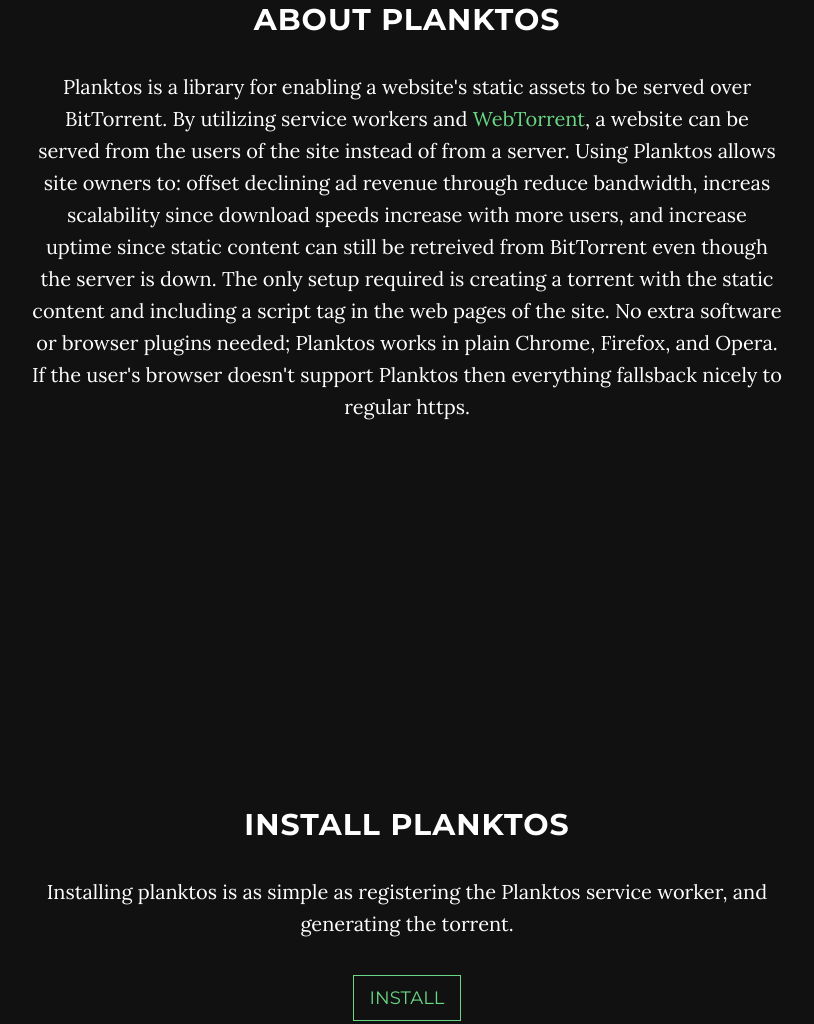
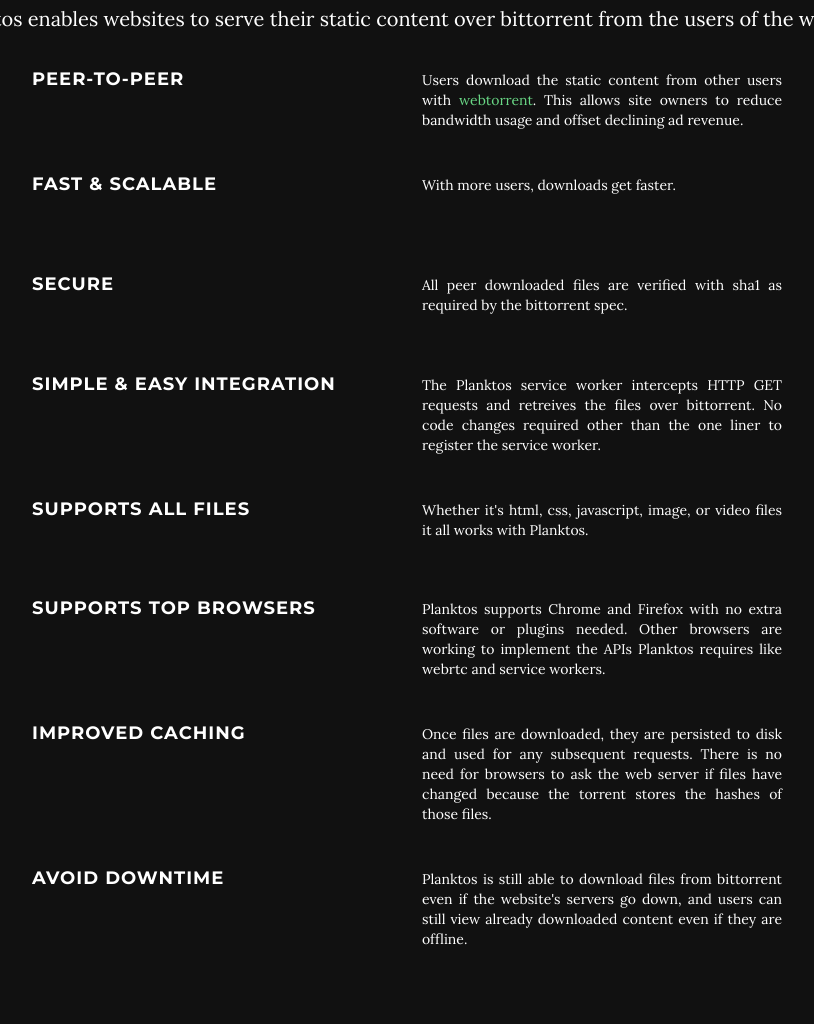
Before and after one commit to xuset/planktos, a plain HTML site: page index.html in a window 1280 px wide. Shown: the part 1047-2071 px from the top of the page, without its empty margins (233-1047 px from the left). Drawn offline with nearby package versions, Linux system fonts and the light colour scheme.

Commit message:
Adding content

```diff
--- a/index.html
+++ b/index.html
@@ -85,11 +85,71 @@
     </header>
 
     <!-- About Section -->
-    <section id="about" class="container content-section text-center">
-        <div class="row">
-            <div class="col-lg-8 col-lg-offset-2">
-                <h2>About Planktos</h2>
-                <p>Planktos is a library for enabling a website's static assets to be served over BitTorrent. By utilizing service workers and <a target="_blank" href="https://webtorrent.io/">WebTorrent</a>, a website can be served from the users of the site instead of from a server. Using Planktos allows site owners to: offset declining ad revenue through reduce bandwidth, increas scalability since download speeds increase with more users, and increase uptime since static content can still be retreived from BitTorrent even though the server is down. The only setup required is creating a torrent with the static content and including a script tag in the web pages of the site. No extra software or browser plugins needed; Planktos works in plain Chrome, Firefox, and Opera. If the user's browser doesn't support Planktos then everything fallsback nicely to regular https.</p>
+    <section id="about" class="container content-section">
+        <p class="text-center">Planktos enables websites to serve their static content over bittorrent from the users of the website</p>
+
+        <div class="row" style="padding-bottom: 45px">
+            <div class="col-md-4 col-md-offset-2">
+                <h4>peer-to-peer</h4>
+            </div>
+            <div class="col-md-4 text-justify">
+              Users download the static content from other users with <a target="_blank" href="https://webtorrent.io/">webtorrent</a>. This allows site owners to reduce bandwidth usage and offset declining ad revenue.
+            </div>
+        </div>
+        <div class="row" style="padding-bottom: 45px">
+            <div class="col-md-4 col-md-offset-2">
+                <h4>Fast &amp; Scalable</h4>
+            </div>
+            <div class="col-md-4 text-justify">
+              With more users, downloads get faster.
+            </div>
+        </div>
+        <div class="row" style="padding-bottom: 45px">
+            <div class="col-md-4 col-md-offset-2">
+                <h4>Secure</h4>
+            </div>
+            <div class="col-md-4 text-justify">
+              All peer downloaded files are verified with sha1 as required by the bittorrent spec.
+            </div>
+        </div>
+        <div class="row" style="padding-bottom: 45px">
+            <div class="col-md-4 col-md-offset-2">
+                <h4>Simple &amp; Easy Integration</h4>
+            </div>
+            <div class="col-md-4 text-justify">
+              The Planktos service worker intercepts HTTP GET requests and retreives the files over bittorrent. No code changes required other than the one liner to register the service worker.
+            </div>
+        </div>
+        <div class="row" style="padding-bottom: 45px">
+            <div class="col-md-4 col-md-offset-2">
+                <h4>Supports all files</h4>
+            </div>
+            <div class="col-md-4 text-justify">
+              Whether it's html, css, javascript, image, or video files it all works with Planktos.
+            </div>
+        </div>
+        <div class="row" style="padding-bottom: 45px">
+            <div class="col-md-4 col-md-offset-2">
+                <h4>Supports top browsers</h4>
+            </div>
+            <div class="col-md-4 text-justify">
+              Planktos supports Chrome and Firefox with no extra software or plugins needed. Other browsers are working to implement the APIs Planktos requires like webrtc and service workers.
+            </div>
+        </div>
+        <div class="row" style="padding-bottom: 45px">
+            <div class="col-md-4 col-md-offset-2">
+                <h4>Improved Caching</h4>
+            </div>
+            <div class="col-md-4 text-justify">
+                Once files are downloaded, they are persisted to disk and used for any subsequent requests. There is no need for browsers to ask the web server if files have changed because the torrent stores the hashes of those files.
+            </div>
+        </div>
+        <div class="row" style="padding-bottom: 45px">
+            <div class="col-md-4 col-md-offset-2">
+                <h4>Avoid downtime</h4>
+            </div>
+            <div class="col-lg-4 text-justify">
+                Planktos is still able to download files from bittorrent even if the website's servers go down, and users can still view already downloaded content even if they are offline.
             </div>
         </div>
     </section>
@@ -100,8 +160,9 @@
             <div class="container">
                 <div class="col-lg-8 col-lg-offset-2">
                     <h2>Install Planktos</h2>
-                    <p>Installing planktos is as simple as registering the Planktos service worker, and generating the torrent.</p>
-                    <a target="_blanks" href="https://github.com/xuset/planktos#setup" class="btn btn-default btn-lg">Install</a>
+                    <p class="text-justify">Installing planktos is as simple as registering the Planktos service worker and generating the torrent.</p>
+                    <a target="_blanks" href="https://github.com/xuset/planktos#setup" class="btn btn-default btn-lg"><i class="fa fa-arrow-circle-o-down" aria-hidden="true"></i>
+                    Install</a>
                 </div>
             </div>
         </div>
@@ -112,7 +173,8 @@
         <div class="row">
             <div class="col-lg-8 col-lg-offset-2">
                 <h2>Open Source</h2>
-                <p>Planktos is an open source project licensed under MIT. Stop by the github page if you want to hack on Planktos or create an issue</p>
+                <p class="text-justify">Planktos is an open source project licensed under MIT. Stop by the github page if you want to hack on Planktos or create an issue</p>
+                <p class="text-justify">This project would not have been possible without the awesome people who make the web a better place. And special thanks to feross for <a target="_blank" href="https://webtorrent.io/">webtorrent</a> which this project makes extensive use of.</p>
                 <ul class="list-inline banner-social-buttons">
                     <li>
                         <a target="_blank" href="https://github.com/xuset/planktos" class="btn btn-default btn-lg"><i class="fa fa-github fa-fw"></i> <span class="network-name">Github</span></a>
```
